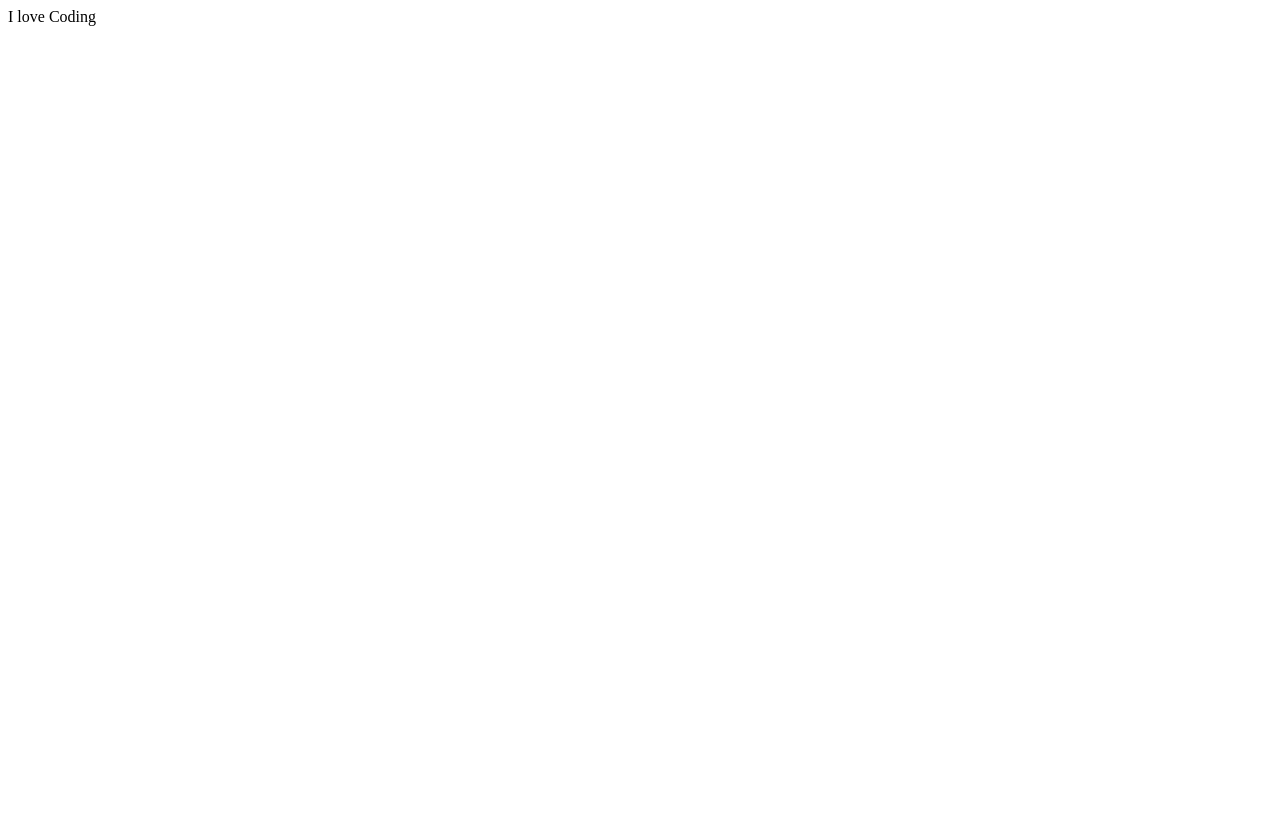
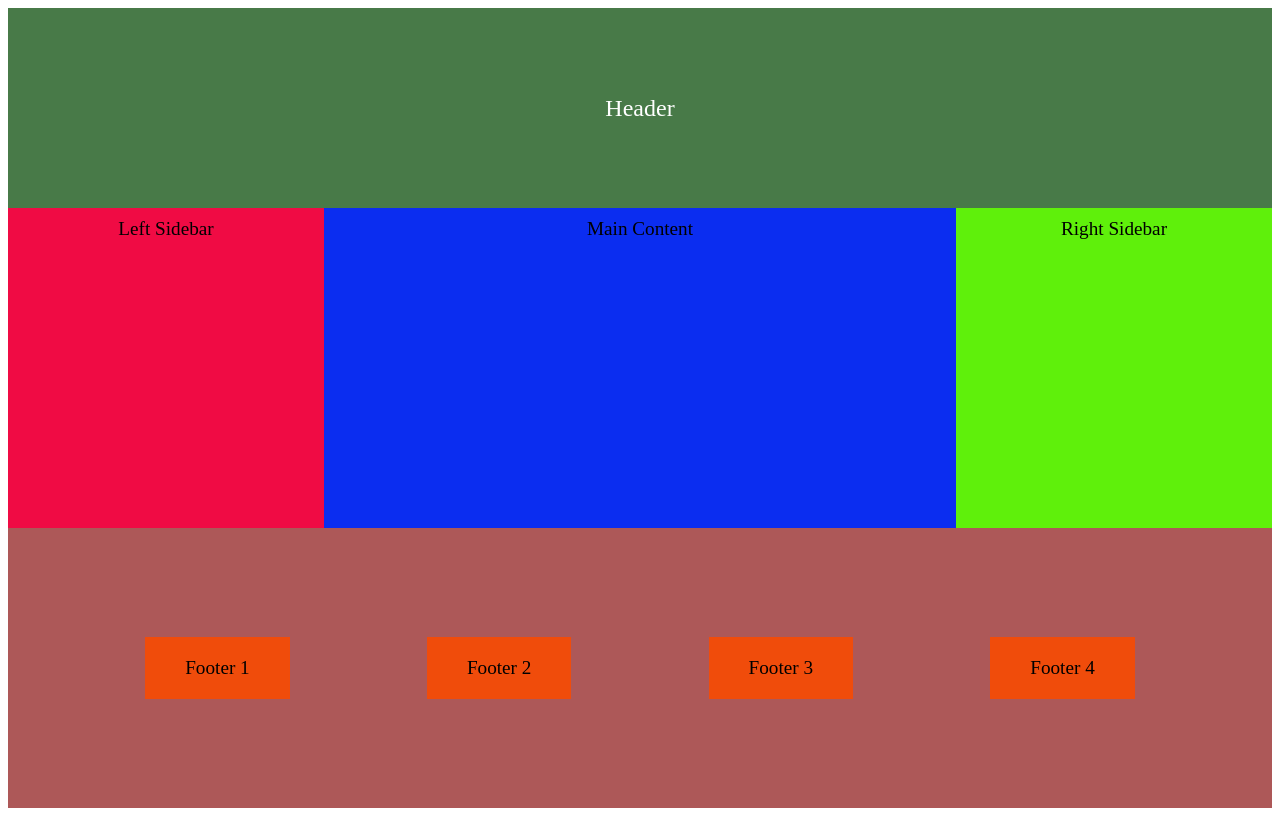
Before and after one commit to Susan-hue/demo-repo, a plain HTML site: page index.html in a window 1280 px wide. Drawn offline with Linux system fonts and the light colour scheme; files that its build step writes are made by us from their sources.

Commit message:
Added Index.html and style.css

```diff
--- a/index.html
+++ b/index.html
@@ -4,8 +4,28 @@
     <meta charset="UTF-8">
     <meta name="viewport" content="width=device-width, initial-scale=1.0">
     <title>Document</title>
+    <link rel="stylesheet" href="../Css/style.css">
 </head>
 <body>
-    I love Coding
+
+        <div class="header">Header</div>
+
+        <div class="main">
+            <div class="main-item left-sidebar">Left Sidebar</div>
+            <div class="main-item main-content">Main Content</div>
+            <div class="main-item right-sidebar">Right Sidebar</div>
+        </div>
+
+        <div class="footer">
+            <div>Footer 1</div>
+            <div>Footer 2</div>
+            <div>Footer 3</div>
+            <div>Footer 4</div>
+        </div>
+
+
+
+
+
 </body>
 </html>
--- /dev/null
+++ b/style.css
@@ -0,0 +1,61 @@
+.header{
+    height: 25vh;
+    width: 100%;
+    background: rgb(72, 122, 72);
+    color: hsl(0, 0%, 100%);
+    display: flex;
+    justify-content:center;
+    align-items: center;
+    font-size: 1.5em;
+
+}
+
+.main{
+    display: flex;
+    height: 40vh;
+    flex-wrap: wrap;
+
+}
+
+.main .main-item{
+    width: 25%;
+    background: rgb(165, 204, 204);
+    font-size: 1.2em;
+    text-align: center;
+    padding-top: 10px;
+}
+
+.main > .main-content{
+    flex-grow: 1;
+    border-right: none ;
+    border-left: none;
+    background: rgb(11, 45, 240);
+}
+
+.main > .right-sidebar{
+    background: #5ff00b;
+}
+
+.main > .left-sidebar{
+    background: #f00b44;
+}
+
+.footer{
+    height: 35vh;
+    display: flex;
+    background: #ad5858;
+    justify-content: space-evenly;
+    align-items: center;
+    flex-wrap: wrap;
+
+
+
+}
+
+.footer div{
+    padding: 20px 40px;
+    font-size: 1.2em;
+    text-align: center;
+    background: #f04c0b;
+
+}
```
